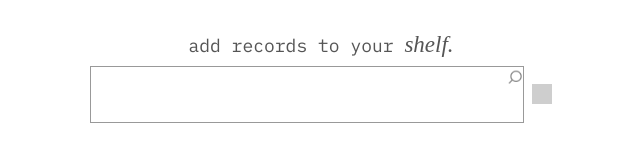
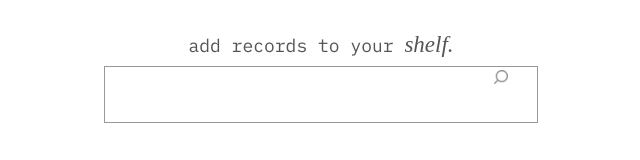
Before and after one commit to quishnu/shelf-app-alpha, a React (Create React App) app: page / in a window 1280 px wide. Shown: the part 363-523 px from the top of the page, without its empty margins (319-959 px from the left). Built offline with nearby package versions, Linux system fonts and the light colour scheme; grey boxes are pictures that could not be loaded; a web font is replaced by a local one.

Commit message:
Update App.js

```diff
--- a/src/App.js
+++ b/src/App.js
@@ -58,19 +58,7 @@ function App() {
         border: '1px solid #999',
       }}
     />
-    <img
-      src="/search-icon.png"
-      alt="search"
-      onClick={handleSearch}
-      style={{
-        width: '20px',
-        height: '20px',
-        marginLeft: '8px',
-        cursor: 'pointer',
-        transform: 'scaleX(-1)',
-        opacity: 0.5,
-      }}
-    />
+
   </div>
 </div>
 
@@ -83,12 +71,12 @@ function App() {
     right: '30px',
     top: '50%',
     transform: 'translateY(-50%) scaleX(-1)',
-      width: '12.75px',
-      height: '12.75px',
+    width: '14px',
     opacity: 0.5,
-      cursor: 'pointer',
+    cursor: 'pointer'
   }}
 />
+
 </div>
 
 
```
Lines whose indentation alone changed are shown as unchanged.
